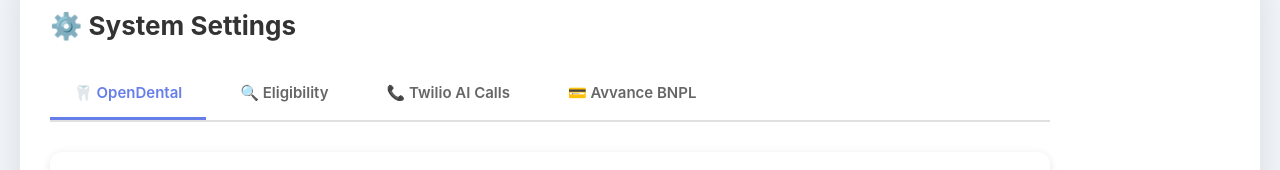
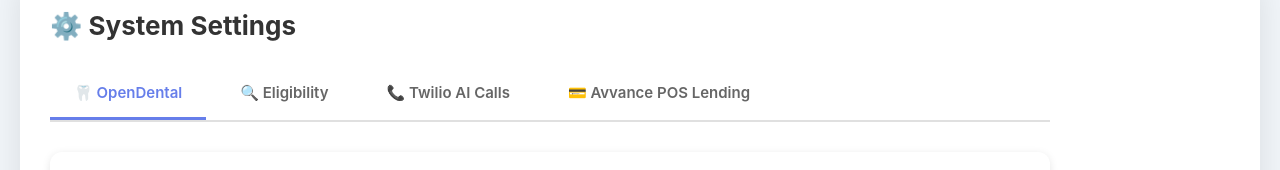
Before and after one commit to Alberto85ariel13/dental-pos, a React (Vite) app: page /settings in a window 1280 px wide. Shown: the part 226-396 px from the top of the page. Built offline with nearby package versions, Linux system fonts and the light colour scheme.

Commit message:
fix typos

```diff
--- a/src/pages/SettingsEnhanced.jsx
+++ b/src/pages/SettingsEnhanced.jsx
@@ -23,7 +23,7 @@
   const [twilioPhoneNumber, setTwilioPhoneNumber] = useState('');
   const [twilioAiEnabled, setTwilioAiEnabled] = useState(true);
 
-  // Avvance (BNPL) settings
+  // Avvance (POS Lending) settings
   const [advanceEnabled, setAdvanceEnabled] = useState(false);
   const [advanceApiKey, setAdvanceApiKey] = useState('');
   const [advanceMinAmount, setAdvanceMinAmount] = useState(500);
@@ -164,7 +164,7 @@
           className={`settings-tab ${activeTab === 'advance' ? 'active' : ''}`}
           onClick={() => setActiveTab('advance')}
         >
-          💳 Avvance BNPL
+          💳 Avvance POS Lending
         </button>
       </div>
 
@@ -408,7 +408,7 @@
         </div>
       )}
 
-      {/* Avvance BNPL Settings */}
+      {/* Avvance POS Lending Settings */}
       {activeTab === 'advance' && (
         <div className="settings-content">
           <div className="settings-section">
@@ -421,7 +421,7 @@
                   checked={advanceEnabled}
                   onChange={(e) => setAdvanceEnabled(e.target.checked)}
                 />
-                <span>Enable Avvance BNPL</span>
+                <span>Enable Avvance POS Lending</span>
               </label>
               <div className="form-hint">
                 Offer flexible payment plans for high-value procedures not covered by insurance
@@ -454,7 +454,7 @@
                     onChange={(e) => setAdvanceMinAmount(parseInt(e.target.value))}
                   />
                   <div className="form-hint">
-                    Only offer BNPL for procedures above this amount
+                    Only offer POS Lending for procedures above this amount
                   </div>
                 </div>
 
--- a/src/services/OpenDentalService.js
+++ b/src/services/OpenDentalService.js
@@ -1115,7 +1115,7 @@
   }
 
   // ============================================
-  // ADVANCE BNPL INTEGRATION
+  // ADVANCE POS Lending INTEGRATION
   // ============================================
 
   getAdvanceSettings() {
@@ -1123,7 +1123,7 @@
     return settings ? JSON.parse(settings) : null;
   }
 
-  // Check if BNPL should be offered
+  // Check if POS Lending should be offered
   shouldOfferBNPL(amount) {
     const settings = this.getAdvanceSettings();
     if (!settings || !settings.enabled) return false;
@@ -1135,7 +1135,7 @@
     try {
       const settings = this.getAdvanceSettings();
       if (!settings || !settings.enabled) {
-        throw new Error('Avvance BNPL not enabled');
+        throw new Error('Avvance POS Lending not enabled');
       }
 
       // Real Avvance API call:
```
